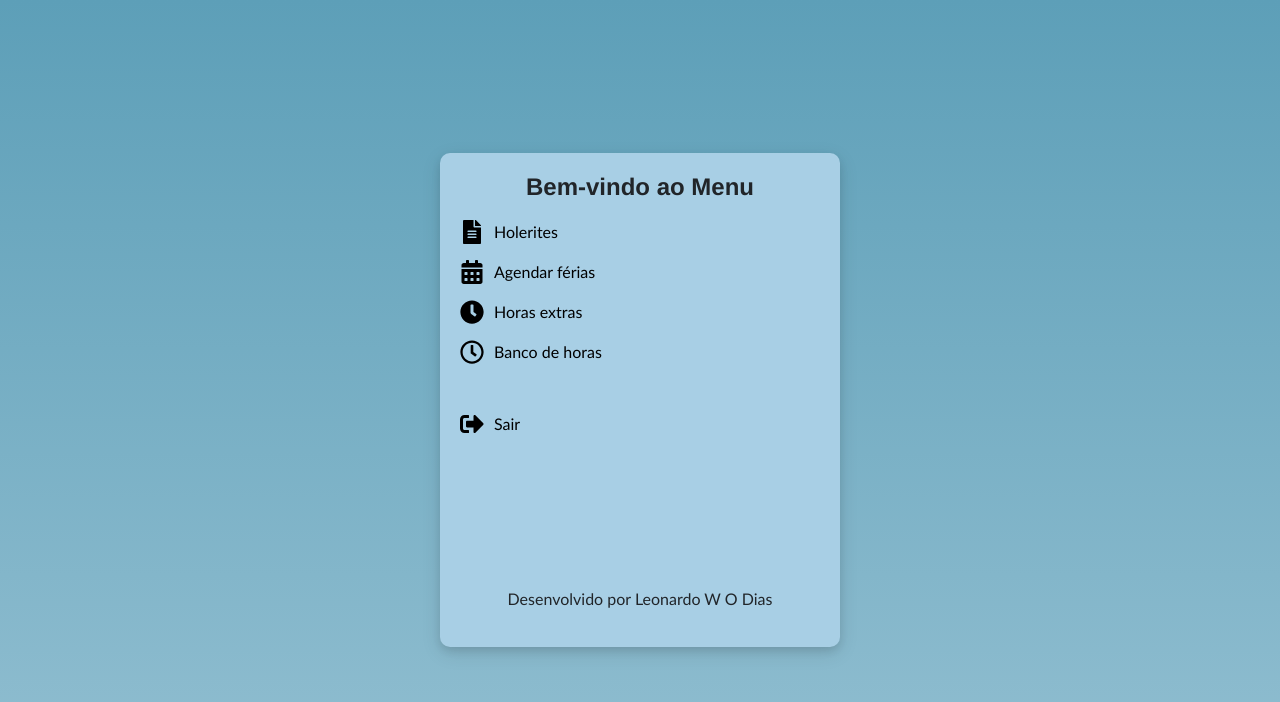
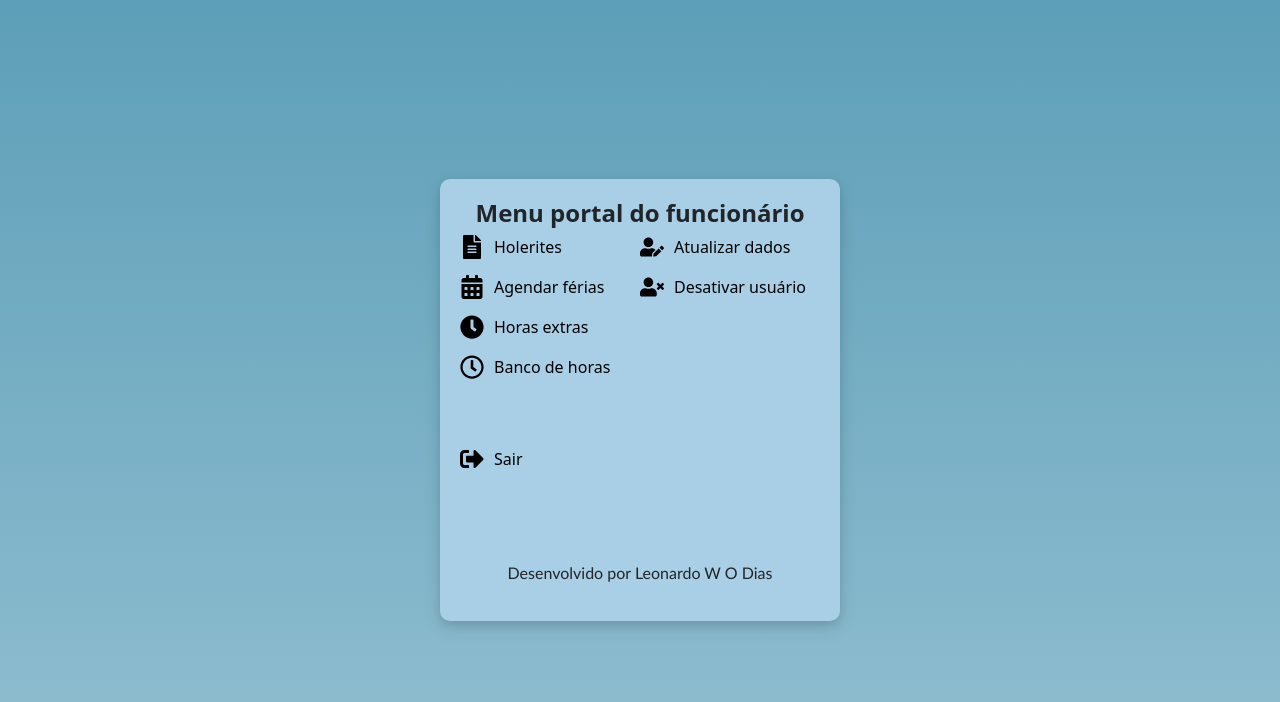
Before and after one commit to Leowod/APPFuncionario, a React (Create React App) app: page /usuario/menu in a window 1280 px wide. Shown: the top 702 px of the page. Built offline with nearby package versions, Linux system fonts and the light colour scheme.

Commit message:
Tela Menu/Atualizar pronta

```diff
--- a/src/App.js
+++ b/src/App.js
@@ -17,8 +17,8 @@ function App() {
         <Route path="/usuario/menu" element={<Menu />} />
         <Route path="/usuario/cadastro" element={<Cadastrar />} />
         <Route path="/usuario/restaurar" element={<RestaurarUsuario />} />
+        <Route path="/usuario/editar" element={<EditarUsuario />} />
         <Route path="/usuario/perfil" element={<PerfilUsuario />} />
-        <Route path="/usuario/editar" element={<EditarUsuario />} />
       </Routes>
     </Router>
   );
--- a/src/Services/apiService.js
+++ b/src/Services/apiService.js
@@ -59,3 +59,24 @@ export const obterUsuarioPorCpf = async (cpf) => {
     throw error;
   }
 };
+
+export const deletarUsuarioAsync = async (userId) => {
+  try {
+    const response = await axios.delete(`/api/usuarios/${userId}`);
+    return response.data;
+  } catch (error) {
+    throw new Error('Erro ao desativar o usuário');
+  }
+};
+
+export const atualizarAsync = async (id, updatedUserData) => {
+  try {
+      const response = await axios.put(`/api/usuarios/${id}`, updatedUserData);
+      return response.data;
+  } catch (error) {
+      console.error('Erro ao atualizar os dados do usuário:', error);
+      throw error;
+  }
+};
+
+export default api;
--- a/src/Telas/EditarUsuario/EditarUsuario.js
+++ b/src/Telas/EditarUsuario/EditarUsuario.js
@@ -0,0 +1,96 @@
+import React, { useState, useEffect } from 'react';
+import { useNavigate } from 'react-router-dom';
+import apiService from '../../Services/apiService';
+import styles from './EditarUsuario.module.css';
+
+const EditarUsuario = () => {
+    const [user, setUser] = useState({
+        id: '',
+        nome: '',
+        sobrenome: '',
+        telefone: '',
+        endereco: ''
+    });
+    const navigate = useNavigate();
+
+    useEffect(() => {
+        // Obtém os dados do usuário do localStorage
+        const storedUser = localStorage.getItem('user');
+        if (storedUser) {
+            setUser(JSON.parse(storedUser));
+        }
+    }, []);
+
+    const handleInputChange = (e) => {
+        const { name, value } = e.target;
+        setUser({
+            ...user,
+            [name]: value
+        });
+    };
+
+    const handleSubmit = async (e) => {
+        e.preventDefault();
+        try {
+            const updatedUser = await apiService.atualizarAsync(user.id, user);
+            localStorage.setItem('user', JSON.stringify(updatedUser));
+            navigate('/usuario/menu'); // Redireciona para o menu
+        } catch (error) {
+            console.error('Erro ao atualizar os dados do usuário:', error);
+            // Adicione uma mensagem de erro se necessário
+        }
+    };
+
+    return (
+        <div className={styles.container}>
+            <div className={styles.content}>
+                <h1 className={styles.title}>Atualizar Dados</h1>
+                <form onSubmit={handleSubmit} className={styles.form}>
+                    <div className={styles.formGroup}>
+                        <label>Nome:</label>
+                        <input
+                            type="text"
+                            name="nome"
+                            value={user.nome}
+                            onChange={handleInputChange}
+                            required
+                        />
+                    </div>
+                    <div className={styles.formGroup}>
+                        <label>Sobrenome:</label>
+                        <input
+                            type="text"
+                            name="sobrenome"
+                            value={user.sobrenome}
+                            onChange={handleInputChange}
+                            required
+                        />
+                    </div>
+                    <div className={styles.formGroup}>
+                        <label>Telefone:</label>
+                        <input
+                            type="text"
+                            name="telefone"
+                            value={user.telefone}
+                            onChange={handleInputChange}
+                            required
+                        />
+                    </div>
+                    <div className={styles.formGroup}>
+                        <label>Endereço:</label>
+                        <input
+                            type="text"
+                            name="endereco"
+                            value={user.endereco}
+                            onChange={handleInputChange}
+                            required
+                        />
+                    </div>
+                    <button type="submit" className={styles.submitButton}>Atualizar</button>
+                </form>
+            </div>
+        </div>
+    );
+};
+
+export default EditarUsuario;
--- a/src/Telas/EditarUsuario/EditarUsuario.module.css
+++ b/src/Telas/EditarUsuario/EditarUsuario.module.css
@@ -0,0 +1,93 @@
+.container {
+    background: linear-gradient(to bottom, #5d9fb8, #92bfd1);
+    height: 100vh;
+    display: flex;
+    flex-direction: column;
+    justify-content: center;
+    align-items: center;
+    padding: 0;
+  }
+
+  .content {
+    background-color: rgb(168, 207, 229);
+    padding: 20px;
+    border-radius: 10px;
+    box-shadow: 0 4px 8px rgba(0, 0, 0, 0.1), 0 6px 20px rgba(0, 0, 0, 0.1);
+    text-align: center;
+    width: 100%;
+    max-width: 400px;
+  }
+
+  .title {
+    font-size: 1.5rem;
+    font-weight: bold;
+    margin-bottom: 20px; /* Espaçamento entre o título e o formulário */
+  }
+
+  .form {
+    display: flex;
+    flex-direction: column;
+    align-items: center;
+  }
+
+  .formGroup {
+    margin-bottom: 15px; /* Espaçamento entre os campos do formulário */
+    width: 100%;
+    text-align: left; /* Alinha o texto à esquerda */
+  }
+
+  label {
+    display: block;
+    font-size: 1rem;
+    margin-bottom: 5px;
+  }
+
+  input {
+    width: calc(100% - 22px); /* Ajusta a largura dos campos para ser um pouco menor que o container */
+    padding: 8px; /* Reduz o padding dos campos */
+    border: 1px solid #ccc;
+    border-radius: 5px;
+    font-size: 0.9rem; /* Reduz o tamanho da fonte */
+  }
+
+  .submitButton {
+    background-color: #007bff;
+    color: #fff;
+    border: none;
+    padding: 10px 20px;
+    border-radius: 5px;
+    font-size: 1rem;
+    cursor: pointer;
+  }
+
+  .submitButton:hover {
+    background-color: #0056b3;
+  }
+
+  @media (max-width: 768px) {
+    .content {
+      padding: 15px;
+    }
+
+    .title {
+      font-size: 1.2em;
+    }
+
+    .formGroup input {
+      font-size: 0.8em; /* Ajusta o tamanho da fonte dos campos em telas menores */
+    }
+  }
+
+  @media (max-width: 480px) {
+    .content {
+      padding: 10px;
+    }
+
+    .title {
+      font-size: 1.1em;
+    }
+
+    .formGroup input {
+      font-size: 0.8em;
+    }
+  }
--- a/src/Telas/Menu/Menu.js
+++ b/src/Telas/Menu/Menu.js
@@ -1,11 +1,13 @@
 import React, { useState, useEffect } from 'react';
-import { Link } from 'react-router-dom';
-import { FaFileAlt, FaCalendarAlt, FaClock, FaSignOutAlt, FaRegClock } from 'react-icons/fa';
+import { Link, useNavigate } from 'react-router-dom';
+import { FaFileAlt, FaCalendarAlt, FaClock, FaSignOutAlt, FaRegClock, FaUserEdit, FaUserTimes } from 'react-icons/fa';
 import styles from './Menu.module.css';
 import 'bootstrap/dist/css/bootstrap.min.css';
+import apiService from '../../Services/apiService';
 
 const Menu = () => {
     const [user, setUser] = useState(null);
+    const navigate = useNavigate();
 
     useEffect(() => {
         const storedUser = localStorage.getItem('user');
@@ -14,10 +16,29 @@ const Menu = () => {
         }
     }, []);
 
+    const handleLogout = () => {
+        localStorage.removeItem('user');
+        navigate('/');
+    };
+
+    const handleUpdateData = () => {
+        navigate('/usuario/editar');
+    };
+
+    const handleDesativarteUser = async () => {
+        try {
+            await apiService.DeletarAsync(user.id);
+            localStorage.removeItem('user');
+            navigate('/');
+        } catch (error) {
+            console.error('Erro ao desativar o usuário:', error);
+        }
+    };
+
     return (
         <div className={styles.container}>
             <div className={styles.content}>
-                <h1 className={styles.title}>Bem-vindo ao Menu</h1>
+                <h1 className={styles.title}>Menu portal do funcionário</h1>
 
                 {user && (
                     <div className={styles.userInfoContainer}>
@@ -30,40 +51,54 @@ const Menu = () => {
                     </div>
                 )}
 
-                <nav className={styles.nav}>
+                <div className={styles.mainContent}>
+                    <div className={styles.leftColumn}>
                         <ul className="list-unstyled">
-                        <li className="mb-3">
+                            <li className={`mb-3 ${styles.navItem}`}>
                                 <Link to="/usuario/holerites" className={styles.link}>
                                     <FaFileAlt className={styles.icon} /> Holerites
                                 </Link>
                             </li>
-
-                        <li className="mb-3">
+                            <li className={`mb-3 ${styles.navItem}`}>
                                 <Link to="/usuario/agendarFerias" className={styles.link}>
                                     <FaCalendarAlt className={styles.icon} /> Agendar férias
                                 </Link>
                             </li>
-
                             <li className="mb-3">
                                 <Link to="/usuario/horasExtras" className={styles.link}>
                                     <FaClock className={styles.icon} /> Horas extras
                                 </Link>
                             </li>
-
                             <li className="mb-5">
                                 <Link to="/usuario/bancohoras" className={styles.link}>
                                     <FaRegClock className={styles.icon} /> Banco de horas
                                 </Link>
                             </li>
+                        </ul>
+                    </div>
 
-                        <li className="mb-0">
-                            <Link to="/usuario/sair" className={styles.link}>
+                    <div className={styles.rightColumn}>
+                        <ul className="list-unstyled">
+                            <li className={`mb-3 ${styles.navItem}`}>
+                                <button onClick={handleUpdateData} className={styles.linkButton}>
+                                    <FaUserEdit className={styles.icon} /> Atualizar dados
+                                </button>
+                            </li>
+                            <li className={`mb-3 ${styles.navItem}`}>
+                                <button onClick={handleDesativarteUser} className={styles.linkButton}>
+                                    <FaUserTimes className={styles.icon} /> Desativar usuário
+                                </button>
+                            </li>
+                        </ul>
+                    </div>
+                </div>
+
+                <div className={styles.bottomSection}>
+                    <button onClick={handleLogout} className={styles.linkSairButton}>
                         <FaSignOutAlt className={styles.icon} /> Sair
-                            </Link>
-                        </li>
+                    </button>
+                </div>
 
-                    </ul>
-                </nav>
                 <p className={styles.rodape}>Desenvolvido por Leonardo W O Dias</p>
             </div>
         </div>
--- a/src/Telas/Menu/Menu.module.css
+++ b/src/Telas/Menu/Menu.module.css
@@ -19,48 +19,85 @@
   max-width: 400px;
 }
 
-.userInfo {
-  text-align: left;
-  margin-bottom: 5%;
-
-}
-
-
-.title {
-  font-family: 'Franklin Gothic Medium', 'Arial Narrow', Arial, sans-serif;
-  font-size: 1.5em;
-  font-weight: bold;
-  margin-bottom: 5%;
-}
 
 .userInfoContainer {
   padding: 20px;
   border: 1px solid #ddd;
   border-radius: 8px;
-  background-color: #addfe7;
-  box-shadow: 0 4px 8px rgba(0, 0, 0, 0.1);
+  background-color: #9fd6df;
+  box-shadow: 0 6px 8px rgba(0, 0, 0, 0.1);
   margin-bottom: 5%;
 }
 
-.userInfo {
-  margin-bottom: 0;
+
+.title {
+  font-size: 1.5rem;
+  font-weight: bold;
 }
 
+
 .userInfoTitle {
-  font-size: large;
+  margin-bottom: 10px;
+  font-size: 1.2rem;
 }
 
-.nav a {
-  color: black;
-  text-decoration: none;
-  font-family: 'Gill Sans', 'Gill Sans MT', Calibri, 'Trebuchet MS', sans-serif;
-  font-size: 1em;
+
+.userInfo {
+  margin-bottom: 0.5%;
+  text-align: left;
+}
+
+
+.mainContent {
+  display: flex;
+  justify-content: space-between;
+  margin-bottom: 10px;
+}
+
+
+.leftColumn {
+  width: 50%;
+  text-align: left;
+}
+
+
+.link, .linkButton {
+  background: none;
+  border: none;
+  padding: 0;
+  text-align: left;
+  color: #000000;
   display: flex;
   align-items: center;
+  text-decoration: none;
+  cursor: pointer;
 }
 
-.nav a:hover {
+
+.link:hover, .linkButton:hover, .linkSairButton:hover {
   text-decoration: underline;
+}
+
+.rightColumn {
+  width: 50%;
+  text-align: left;
+}
+
+.bottomSection {
+  text-align: left;
+  margin-top: 20px;
+}
+
+.linkSairButton {
+  background: none;
+  border: none;
+  padding: 0;
+  text-align: left;
+  color: #000000;
+  display: flex;
+  align-items: center;
+  cursor: pointer;
+  margin-bottom: 25%;
 }
 
 
@@ -72,11 +109,11 @@
 
 
 .rodape {
-  font-size: 1em;
+  font-size: 1rem;
   font-family: 'Gill Sans', 'Gill Sans MT', Calibri, 'Trebuchet MS', sans-serif;
-  margin-top: 42%;
   text-align: center;
 }
+
 
 @media (max-width: 768px) {
   .content {
@@ -89,6 +126,15 @@
 
   .nav a {
     font-size: 0.9em;
+  }
+
+  .mainContent {
+    flex-direction: column;
+  }
+
+  .leftColumn,
+  .rightColumn {
+    width: 100%;
   }
 }
 
```
Lines whose indentation alone changed are shown as unchanged.
